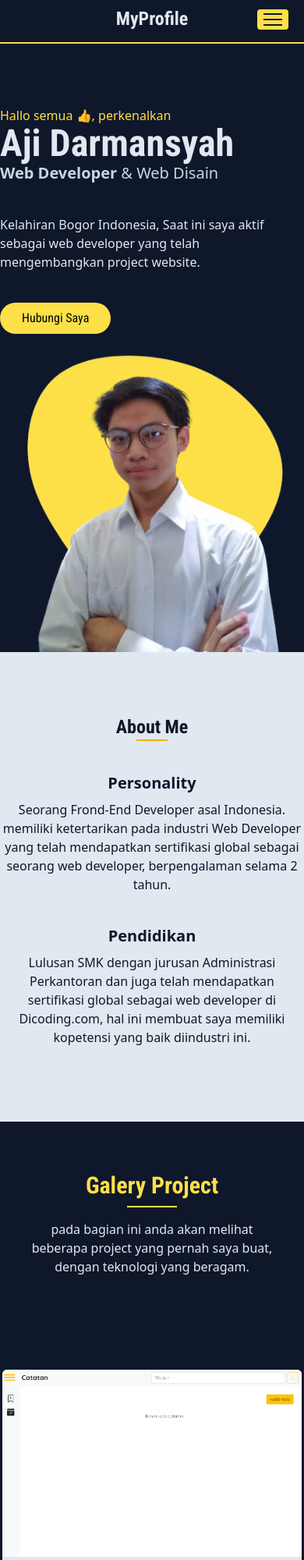
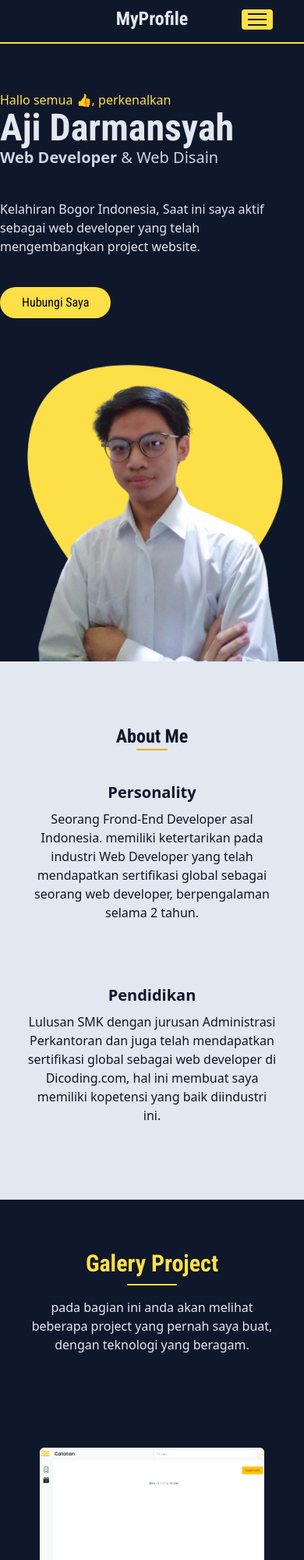
Before and after one commit to ajidarmansyah/ajidarmansyah.github.io, a website: page docs/index.html in a window 390 px wide. Shown: the top 2000 px of the page at 78% size. Drawn offline with Linux system fonts and the light colour scheme.

Commit message:
melakukan perbaikan pada tampilan mobile

```diff
--- a/docs/index.html
+++ b/docs/index.html
@@ -16,7 +16,7 @@
         <div class="logo pt-2 md:pb-2 font-roboto text-2xl font-bold text-slate-200 text-center">MyProfile</div>
 
         <!-- NAV BURGER BUTTON -->
-        <div id="navbutton" class=" md:hidden float-right bg-yellow-300 active:bg-yellow-500 px-2 rounded mr-5 -mt-7 cursor-pointer">
+        <div id="navbutton" class=" md:hidden float-right bg-yellow-300 active:bg-yellow-500 px-2 rounded mr-10 -mt-7 cursor-pointer">
             <div class="w-6 h-[2px] my-[5px] bg-slate-900"></div>
             <div class="w-6 h-[2px] my-[5px] bg-slate-900"></div>
             <div class="w-6 h-[2px] my-[5px] bg-slate-900"></div>
@@ -40,14 +40,14 @@
     <!-- HALAMAN UTAMA -->
     <div class="w-full  bg-slate-900">
         <div class="md:container mx-auto max-w-md xl:max-w-7xl md:flex justify-center xl:justify-around pt-24 ">
-            <div class=" md:max-w-sm md:ml-5 md:mt-2 mt-10 xl:ml-28 ">
+            <div class=" md:max-w-sm md:ml-5 md:mt-2 mt-5 xl:ml-28 ">
                 <h3 class="text-yellow-300">Hallo semua 👍, perkenalkan</h3>
                <h1 class="text-slate-200 font-roboto text-5xl lg:text-6xl font-bold">Aji Darmansyah</h1>
                <h3 class="text-slate-300 text-xl"><span class="font-bold">Web Developer</span> & Web Disain</h3>
                <p class="text-slate-200 mt-10">Kelahiran Bogor Indonesia, Saat ini saya aktif sebagai web developer yang telah mengembangkan project website.</p>
                <button id="btn-hubungi-saya" class="inline-block rounded-full px-7 py-2 bg-yellow-300 hover:bg-yellow-500 font-roboto mt-10">Hubungi Saya</button>
             </div>
-            <div class="mx-auto -mt-28 md:-mt-40 xl:ml-64 lg:ml-32">
+            <div class="mx-auto -mt-20 md:-mt-40 xl:ml-64 lg:ml-32">
                 <img src="./img/Aji.jpg.png" alt="foto" class="relative z-10">
                 <img src="./img/svg.png" alt="svg" class="absolute -mt-[400px]">
             </div>
@@ -59,11 +59,11 @@
         <h1 class="text-center text-2xl lg:text-3xl pt-20 font-roboto font-bold">About Me</h1>
         <div class="border-b-2 border-yellow-500 w-10 lg:w-12 mx-auto"></div>
         <div class="lg:flex lg:max-w-3xl mx-auto">
-            <div class="max-w-sm lg:max-w-xs md:max-w-md mx-auto mt-10 text-center">
+            <div class="max-w-xs lg:max-w-xs md:max-w-md mx-auto mt-10 text-center">
                 <h2 class="text-slate-900 text-xl font-bold mb-2 ">Personality</h2>
                 <p>Seorang Frond-End Developer asal Indonesia. memiliki ketertarikan pada industri Web Developer yang telah mendapatkan sertifikasi global sebagai seorang web developer, berpengalaman selama 2 tahun.</p>
             </div>
-            <div class="max-w-sm lg:max-w-xs md:max-w-md mx-auto mt-10 pb-24 text-center">
+            <div class="max-w-xs lg:max-w-xs md:max-w-md mx-auto mt-20 pb-24 text-center">
                 <h2 class="text-slate-900 text-xl font-bold mb-2 ">Pendidikan</h2>
                 <p>Lulusan SMK dengan jurusan Administrasi Perkantoran dan juga telah mendapatkan sertifikasi global sebagai web developer di Dicoding.com, hal ini membuat saya memiliki kopetensi yang baik diindustri ini.</p>
             </div>
@@ -78,13 +78,13 @@
 
         <!-- GALERY -->
         <div class="py-20 container md:flex flex-wrap justify-center mx-auto">
-            <div class="w-96 md:w-80 lg:w-96 bg-slate-200 mx-auto md:mx-6 rounded-md overflow-hidden my-10">
-                <div style="background-image: url(./img/apk-catatan.png);" class="w-full h-60 bg-cover hover:opacity-50 transition duration-150 cursor-pointer"></div>
+            <div class="w-72 md:w-80 lg:w-96 bg-slate-200 mx-auto md:mx-6 rounded-md overflow-hidden my-10">
+                <div style="background-image: url(./img/apk-catatan.png);" class="w-full h-48 bg-cover hover:opacity-50 transition duration-150 cursor-pointer"></div>
                 <h1 class="text-2xl text-slate-900 font-roboto mt-4 ml-3 font-bold">NOTES APP</h1>
                 <p class="text-slate-900 my-2 ml-3">Sebuah aplikasi catatan sederhana, aplikasi ini dibuat dengan HTML, CSS, dan JAVASCRIPT dengan bantuan framework bootstrap.</p>
             </div>
-            <div class="w-96 md:w-80 lg:w-96 bg-slate-200 mx-auto md:mx-6 rounded-md overflow-hidden my-10">
-                <div style="background-image: url(./img/project-kalkulator1.png);" class="w-full h-60 bg-cover hover:opacity-50 transition duration-150 cursor-pointer"></div>
+            <div class="w-72 md:w-80 lg:w-96 bg-slate-200 mx-auto md:mx-6 rounded-md overflow-hidden my-10">
+                <div style="background-image: url(./img/project-kalkulator1.png);" class="w-full h-48 bg-cover hover:opacity-50 transition duration-150 cursor-pointer"></div>
                 <h1 class="text-2xl text-slate-900 font-roboto mt-4 ml-3 font-bold">kalkulator</h1>
                 <p class="text-slate-900 my-2 ml-3">Sebuah aplikasi perhitungan sederhana dengan konsep yang sederhana, bisa melakukan perhitungan pada umumnya seperti tambah, kurang, kali, dan bagi. aplikasi ini dibangun tanpa menggunakan framework.</p>
             </div>
```
Also changed, not shown: docs/output.css.
